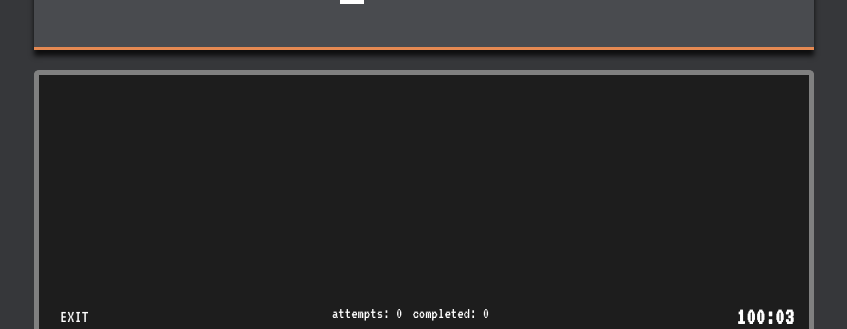
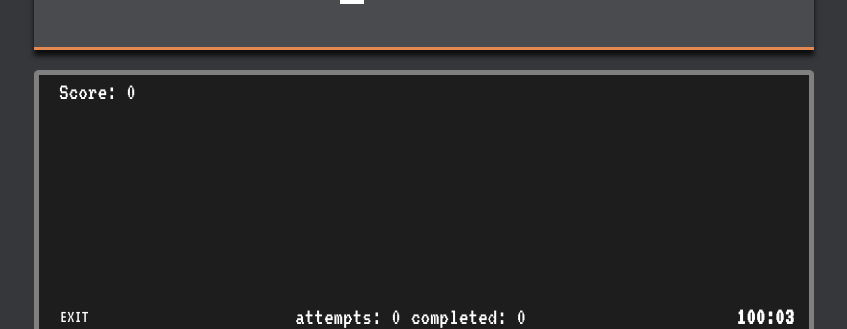
Before and after one commit to rickywid/keyboard-warrior, a React (Create React App) app: page / in a window 1280 px wide. Both pictures are taken after a click on the button "START". Shown: the part 471-800 px from the top of the page, without its empty margins (216-1063 px from the left). Built offline with nearby package versions, Linux system fonts and the light colour scheme.

Commit message:
more updates

```diff
--- a/src/components/game.tsx
+++ b/src/components/game.tsx
@@ -34,7 +34,9 @@ const Game: FunctionComponent<GameProps> = () => {
         setDisplayNotification,
         setIsWordsMatch,
         soundOn,
-        gameCategory
+        gameCategory,
+        setGameScore,
+        gameScore
     } = useContext(GameContext);
 
 
@@ -57,10 +59,24 @@ const Game: FunctionComponent<GameProps> = () => {
                     error: false,
                     enterBtn: false
                 });
+                setGameScore(gameScore + 100);
             }
         }
 
-    }, [inputVal, gameCategory, gameStarted, setDisplayNotification, setGameStarted, setIsWordsMatch, setShowGameResults, setWordsCompleted, wordsCompleted, wordsListIndex]);
+    }, [
+        inputVal,
+        gameCategory,
+        gameStarted,
+        setDisplayNotification,
+        setGameStarted,
+        setIsWordsMatch,
+        setShowGameResults,
+        setWordsCompleted,
+        wordsCompleted,
+        wordsListIndex,
+        gameScore,
+        setGameScore
+    ]);
 
     useEffect(() => {
         if (inputVal.toUpperCase() === WordsList[gameCategory][wordsListIndex]) {
@@ -119,6 +135,7 @@ const Game: FunctionComponent<GameProps> = () => {
                 enterBtn: false,
                 error: true
             });
+            setGameScore(gameScore - 25);
         } else {
             setDisplayNotification({
                 enterBtn: false,
@@ -135,6 +152,7 @@ const Game: FunctionComponent<GameProps> = () => {
         setInputVal("");
     }
 
+    console.log(displayNotification.error)
     return (
         <main className="game">
             <img src={SwordsPNG} alt="words" />
@@ -142,6 +160,10 @@ const Game: FunctionComponent<GameProps> = () => {
             <div className="game-top-bar">
                 {displayWord()}
                 {displayNotification.error && <Notification label="TRY AGAIN" />}
+            </div>
+            <div className="input-group">
+                <div className="game-score">
+                    <p>Score: {gameScore}</p>
                 </div>
                 <input
                     type="text"
@@ -158,7 +180,10 @@ const Game: FunctionComponent<GameProps> = () => {
                 <div className="game-info">
                     <button
                         className="back-btn"
-                    onClick={() => setGameStarted(false)}
+                        onClick={() => {
+                            setGameStarted(false)
+                            setShowGameResults(false)
+                        }}
                     >
                         EXIT
                     </button>
@@ -169,6 +194,7 @@ const Game: FunctionComponent<GameProps> = () => {
                     <Timer
                     />
                 </div>
+            </div>
             <div style={{ position: 'relative' }}>
                 <Keyboard k={charCode as unknown as number} />
                 {/* {displayNotification.enterBtn && <Notification label="" />} */}
--- a/src/components/gameResults.tsx
+++ b/src/components/gameResults.tsx
@@ -7,9 +7,30 @@ interface GameResultsProps { }
 
 const GameResults: FunctionComponent<GameResultsProps> = () => {
 
-    const { setShowGameResults, setGameStarted, soundOn } = useContext(GameContext);
+    const {
+        setShowGameResults,
+        setGameStarted,
+        soundOn,
+        gameScore,
+        wordsCompleted,
+        wordsAttempts,
+        setDisplayNotification,
+        setIsWordsMatch,
+        setWordsCompleted,
+        setWordsAttempts,
+        setGameScore
+    } = useContext(GameContext);
 
     useEffect(() => {
+        setDisplayNotification({
+            error: false,
+            enterBtn: false
+        });
+        setIsWordsMatch(false);
+        setWordsCompleted(0);
+        setWordsAttempts(0);
+        setGameScore(0);
+
         const happyAudio = new Audio(HappyAudio);
 
         if (soundOn) {
@@ -19,19 +40,31 @@ const GameResults: FunctionComponent<GameResultsProps> = () => {
         return () => {
             happyAudio.pause();
         }
-    }, [soundOn]);
+    }, [
+        soundOn,
+        setDisplayNotification,
+        setIsWordsMatch,
+        setWordsCompleted,
+        setWordsAttempts,
+        setGameScore
+    ]);
 
     return (
         <div className="welcome">
             <img src={SwordsPNG} alt="words" />
-            <h1>KEYBOARD WARRIOR</h1>
-            <p>Play Again?</p>
+            <h1>GAME OVER</h1>
+            <div>
+                <p># of mistakes: {wordsAttempts}</p>
+                <p>Words Completed: {wordsCompleted}</p>
+                <p>Score: {gameScore}</p>
+            </div>
+            <h2>Play Again?</h2>
             <div className="btn-group">
                 <button onClick={() => {
                     setGameStarted(true);
                     setShowGameResults(true)
-                }}>Yes</button>
-                <button onClick={() => setShowGameResults(false)}>No</button>
+                }}>YES</button>
+                <button onClick={() => setShowGameResults(false)}>NO</button>
             </div>
         </div>
     );
--- a/src/components/notifcation.tsx
+++ b/src/components/notifcation.tsx
@@ -1,23 +1,12 @@
 import { motion } from "framer-motion";
 import { FunctionComponent } from "react";
 import "../styles/notification.css";
-import ArrowPNG from '../assets/images/arrow.png';
 
 interface NotificationProps {
     label: string;
 }
 
 const Notification: FunctionComponent<NotificationProps> = ({ label }) => {
-
-    const enterStyle = {
-        position: 'absolute',
-        right: '-80px',
-        top: '33%',
-    }
-
-    const enterAnimate = {
-        x: -30
-    }
 
     const errorStyle = {
         background: '#bb0000',
@@ -26,28 +15,26 @@ const Notification: FunctionComponent<NotificationProps> = ({ label }) => {
         bottom: '-75px',
         borderRadius: '5px',
         fontWeight: 'bold',
-        borderBottom: '3px solid #750101'
+        borderBottom: '3px solid #750101',
+        zIndex: 1000
     }
 
     const errorAnimate = {
         y: 5
     }
 
-    const style = label === "" ? enterStyle : errorStyle;
-    const animate = label === "" ? enterAnimate : errorAnimate;
-
     return (
         <motion.div
             className="notification"
             // @ts-ignore
-            style={style}
-            animate={animate}
+            style={errorStyle}
+            animate={errorAnimate}
             transition={{
                 duration: 0.5,
                 yoyo: Infinity
             }}
         >
-            {label ? label : <img src={ArrowPNG} alt="arrow" />}
+            {label}
         </motion.div>
     );
 }
--- a/src/components/welcome.tsx
+++ b/src/components/welcome.tsx
@@ -15,7 +15,8 @@ const Welcome: FunctionComponent<WelcomeProps> = () => {
         setDisplayNotification,
         setIsWordsMatch,
         setWordsCompleted,
-        setWordsAttempts
+        setWordsAttempts,
+        setGameScore
     } = useContext(GameContext);
 
     useEffect(() => {
@@ -26,7 +27,14 @@ const Welcome: FunctionComponent<WelcomeProps> = () => {
         setIsWordsMatch(false);
         setWordsCompleted(0);
         setWordsAttempts(0);
-    }, [setDisplayNotification])
+        setGameScore(0);
+    }, [
+        setDisplayNotification,
+        setIsWordsMatch,
+        setWordsCompleted,
+        setWordsAttempts,
+        setGameScore
+    ])
 
     useEffect(() => {
         const menuAudio = new Audio(MenuAudio);
--- a/src/context/game.tsx
+++ b/src/context/game.tsx
@@ -15,6 +15,7 @@ const GameProvider = ({ children }: any) => {
     const [isWordsMatch, setIsWordsMatch] = useState<boolean>(false);
     const [soundOn, setSoundOn] = useState<boolean>(true);
     const [gameCategory, setGameCategory] = useState<number>(0);
+    const [gameScore, setGameScore] = useState<number>(0);
 
     return (
         <GameContext.Provider value={{
@@ -33,7 +34,9 @@ const GameProvider = ({ children }: any) => {
             soundOn,
             setSoundOn,
             gameCategory,
-            setGameCategory
+            setGameCategory,
+            gameScore,
+            setGameScore
         }} >
             {children}
         </GameContext.Provider>
--- a/src/styles/game.css
+++ b/src/styles/game.css
@@ -13,7 +13,15 @@
     border-radius: 5px;
 }
 
-.game .game-info {
+.game .input-group {
+    position: relative;
+}
+
+.game .input-group p {
+    font-size: 24px;
+}
+
+.game .input-group .game-info {
     margin-top: -30px;
     margin-right: 20px;
     margin-left: 20px;
@@ -22,7 +30,18 @@
     padding-bottom: 5px;
 }
 
-.game .game-info .back-btn {
+.game .input-group .game-score {
+    position: absolute;
+    left: 25px;
+    top: 10px;
+}
+
+.game .input-group .game-score p {
+    margin: 0;
+}
+
+
+.game .input-group .game-info .back-btn {
     background: none;
     color: white;
     border: none;
```
Lines whose indentation alone changed are shown as unchanged.
